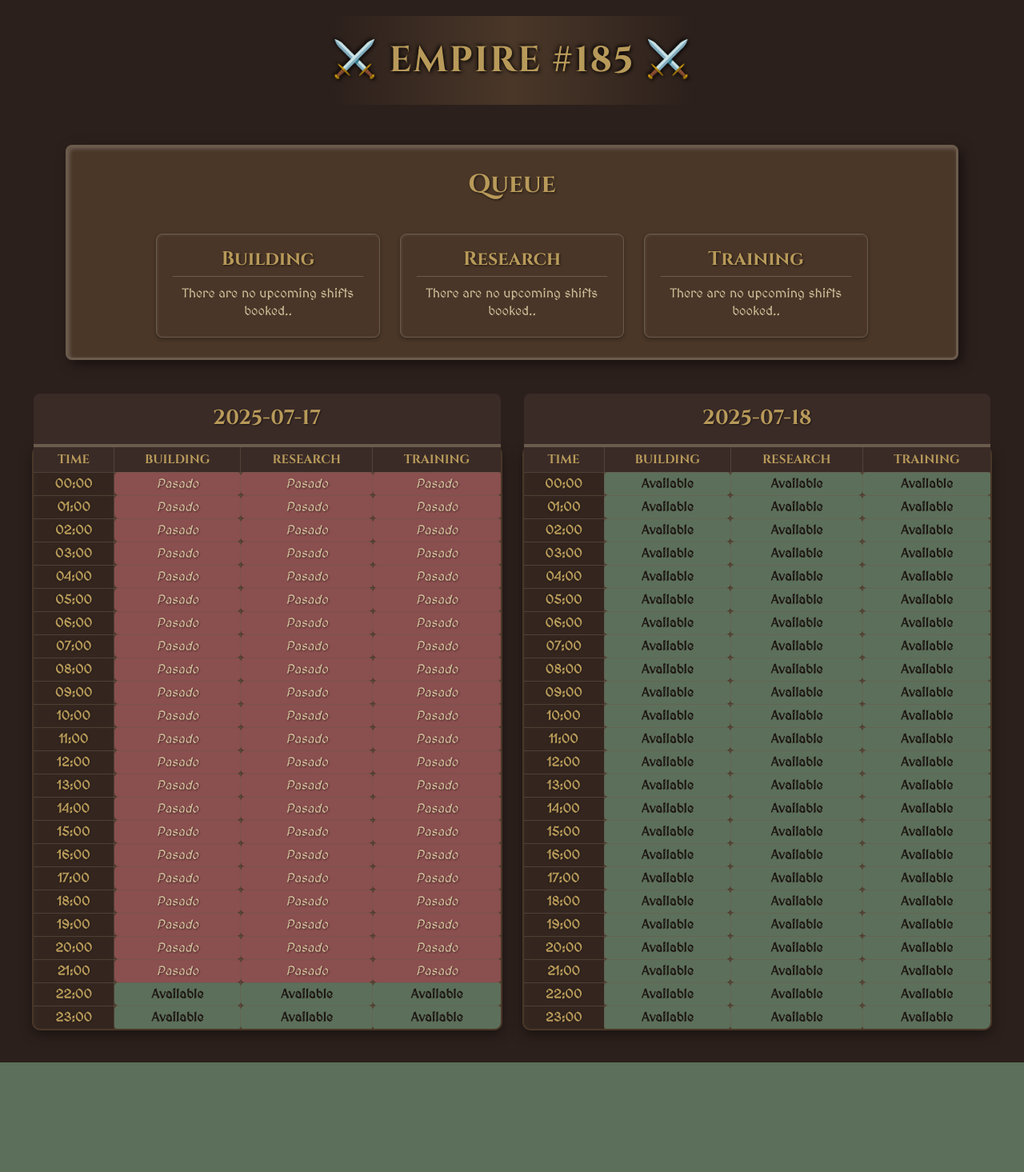
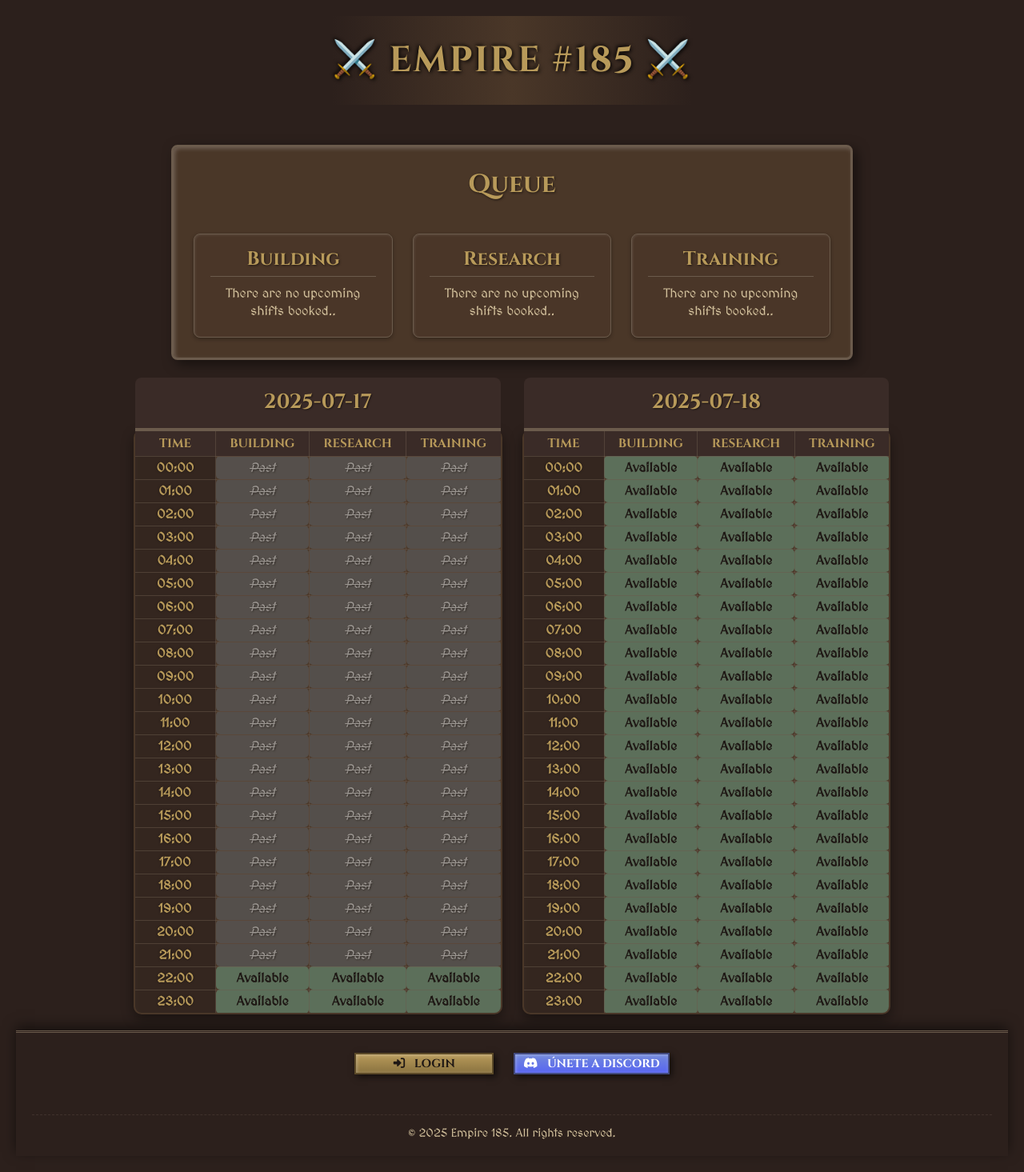
Before and after one commit to MEPPERDONAS/185_reservas, a Flask app: page / in a window 1280 px wide. Shown: the whole page at 80% size. Before the commit the page ends 1328 px from the top, so only its background shows below. Run offline with Flask 3, Linux system fonts and the light colour scheme; the visitor is signed in with stand-in values (Sample User, id 1).

Commit message:
mejoras al footer

```diff
--- a/static/style.css
+++ b/static/style.css
@@ -858,3 +858,70 @@
     font-size: 0.95em;
     }
 }
+/* --- 14. Estilos para el Footer --- */
+.main-footer {
+    width: 100%;
+    background-color: var(--aoe-dark-bg); /* Fondo oscuro del footer */
+    border-top: 3px double var(--aoe-border); /* Borde superior como el título */
+    padding: 20px 0;
+    margin-top: auto; /* Empuja el footer hacia abajo en la página flex */
+    text-align: center;
+    box-shadow: 0 -5px 15px rgba(0, 0, 0, 0.5); /* Sombra superior */
+    flex-shrink: 0; /* Evita que el footer se encoja */
+}
+
+.footer-content {
+    max-width: 1200px;
+    margin: 0 auto;
+    padding: 0 15px;
+    display: flex;
+    flex-wrap: wrap; /* Permite que los elementos se envuelvan */
+    justify-content: center; /* Centra los elementos horizontalmente */
+    align-items: center;
+    gap: 20px; /* Espacio entre los elementos del footer */
+}
+
+.main-footer p {
+    color: var(--aoe-text-light);
+    font-size: 0.9em;
+    margin: 0;
+    flex-basis: 100%; /* Ocupa todo el ancho si hay varios elementos, centra el texto */
+    padding-top: 15px; /* Espacio encima del copyright si está en una nueva línea */
+    border-top: 1px dashed rgba(107, 91, 76, 0.3); /* Línea punteada sutil */
+    margin-top: 15px;
+}
+
+/* Reutilizando la clase nav-button para el botón de admin */
+/* El estilo base ya está en tu CSS principal */
+
+/* Estilo específico para el botón de Discord */
+.discord-button {
+    background: linear-gradient(to bottom, #7289DA, #5865F2); /* Colores de Discord */
+    border-color: #434B80;
+    color: white; /* Texto blanco para el botón de Discord */
+}
+
+.discord-button:hover {
+    background: linear-gradient(to bottom, #8A9AEB, #7289DA);
+    border-color: #535B90;
+}
+
+/* Iconos dentro de los botones (Font Awesome) */
+.nav-button .fas,
+.nav-button .fab { /* fab para iconos de marcas como Discord */
+    margin-right: 8px; /* Espacio entre el icono y el texto */
+}
+
+/* Media Queries para responsividad del footer */
+@media (max-width: 768px) {
+    .footer-content {
+        flex-direction: column; /* Apilar elementos en pantallas pequeñas */
+        gap: 15px;
+    }
+
+    .main-footer p {
+        padding-top: 10px;
+        margin-top: 10px;
+        font-size: 0.8em;
+    }
+}
--- /dev/null
+++ b/templates/base.html
@@ -0,0 +1,94 @@
+<!DOCTYPE html>
+<html lang="en">
+<head>
+    <meta charset="UTF-8">
+    <meta name="viewport" content="width=device-width, initial-scale=1.0">
+    <title>{% block title %}Empire 185{% endblock %}</title> {# Bloque para el título de la página #}
+    <link rel="stylesheet" href="{{ url_for('static', filename='style.css') }}">
+    <link rel="stylesheet" href="https://cdnjs.cloudflare.com/ajax/libs/font-awesome/6.0.0-beta3/css/all.min.css">
+    <style>
+        /* CSS for the bonus icon */
+        .bonus-icon {
+            margin-left: 5px;
+            color: gold;
+            font-weight: bold;
+        }
+        /* Class for bonused slots in the table */
+        .bonused-slot {
+            background-color: #fffacd;
+        }
+        /* Style for the icon in "Next in Queue" */
+        .queue-item .bonus-active-indicator {
+            color: gold;
+            font-size: 1.2em;
+            margin-left: 5px;
+        }
+
+        /* Opcional: Estilo para centrar los botones en el footer si es necesario */
+        .footer-buttons {
+            display: flex;
+            justify-content: center; /* Centra horizontalmente los botones */
+            gap: 15px; /* Espacio entre los botones */
+            margin-bottom: 10px; /* Espacio entre los botones y el texto de copyright */
+            flex-wrap: wrap; /* Permite que los botones se envuelvan si no hay espacio */
+        }
+    </style>
+</head>
+<body>
+    <header>
+        <nav class="main-nav">
+            {# Botón para Admin Panel - se mantiene en el header #}
+            {% if session.get('logged_in') and session.get('role') == 'admin' %}
+                <a href="{{ url_for('admin_panel') }}" class="nav-button">
+                    <i class="fas fa-user-shield"></i> Admin Panel
+                </a>
+            {% endif %}
+            {# Aquí puedes poner otros elementos de navegación si son exclusivos del header #}
+        </nav>
+        {# Título principal <h1> #}
+        <h1>{% block page_heading %} ⚔️ EMPIRE #185 ⚔️ {% endblock %}</h1>
+    </header>
+
+    <main>
+        {% with messages = get_flashed_messages(with_categories=true) %}
+            {% if messages %}
+                <ul class="flashes">
+                    {% for category, message in messages %}
+                        <li class="{{ category }}">{{ message }}</li>
+                    {% endfor %}
+                </ul>
+            {% endif %}
+        {% endwith %}
+
+        {# Este es el bloque principal donde irá el contenido específico de cada página #}
+        {% block content %}{% endblock %}
+    </main>
+
+    <footer class="main-footer">
+        <div class="footer-content">
+            <div class="footer-buttons">
+
+                {# Botones de login/logout - MOVIDOS AL FOOTER #}
+                {% if session.get('logged_in') %}
+                    <a href="{{ url_for('logout') }}" class="nav-button logout-button">
+                        <i class="fas fa-sign-out-alt"></i> Logout
+                    </a>
+                {% else %}
+                    <a href="{{ url_for('admin_panel') }}" class="nav-button">
+                        <i class="fas fa-sign-in-alt"></i> Login
+                    </a>
+                {% endif %}
+
+                {# Botón de Discord - se mantiene en el footer #}
+                <a href="https://discord.gg/KjB5rFnm" target="_blank" class="nav-button discord-button">
+                    <i class="fab fa-discord"></i> Únete a Discord
+                </a>
+            </div>
+
+            <p>&copy; 2025 Empire 185. All rights reserved.</p>
+        </div>
+    </footer>
+    {# Si tienes un script.js global, puedes ponerlo aquí. Si es específico de index.html, déjalo allí o crea un bloque para scripts #}
+    {# <script src="{{ url_for('static', filename='script.js') }}"></script> #}
+</body>
+</html>
--- a/templates/index.html
+++ b/templates/index.html
@@ -1,42 +1,12 @@
-<!DOCTYPE html>
-<html lang="en"></html>
-<head>
-    <meta charset="UTF-8">
-    <meta name="viewport" content="width=device-width, initial-scale=1.0">
-    <title>EMPIRE 185</title>
-    <link rel="stylesheet" href="{{ url_for('static', filename='style.css') }}">
-    <style>
-        /* CSS for the bonus icon */
-        .bonus-icon {
-            margin-left: 5px;
-            color: gold;
-            font-weight: bold;
-        }
-        /* Class for bonused slots in the table */
-        .bonused-slot {
-            background-color: #fffacd;
-        }
-        /* Style for the icon in "Next in Queue" */
-        .queue-item .bonus-active-indicator {
-            color: gold;
-            font-size: 1.2em;
-            margin-left: 5px;
-        }
-    </style>
-</head>
-<body>
-    <h1>   ⚔️ EMPIRE #185 ⚔️   </h1>
+{% extends "base.html" %}
 
-    {% with messages = get_flashed_messages(with_categories=true) %}
-      {% if messages %}
-        <ul class="flashes">
-        {% for category, message in messages %}
-          <li class="{{ category }}">{{ message }}</li>
-        {% endfor %}
-        </ul>
-      {% endif %}
-    {% endwith %}
+{# Opcional: Si quieres un título de pestaña diferente para Home #}
+{% block title %}Home - Empire #185{% endblock %}
 
+{# Opcional: Si quieres un título <h1> diferente para la página de inicio, sobrescríbelo aquí #}
+{# {% block page_heading %}Welcome to Empire #185!{% endblock %} #}
+
+{% block content %}
     <div class="first-in-queue-container">
         <h2>Queue</h2>
         <div class="queue-list">
@@ -80,7 +50,7 @@
                                 {% set is_bonused = date_str in bonused_slots[queue] and time_str in bonused_slots[queue][date_str] %}
                                 <td class="slot
                                     {% if not slot_data.available %}
-                                        booked {% if slot_data.booked_by == 'Past' %} past-slot {% endif %}
+                                        booked {% if slot_data.booked_by == 'Pasado' %} past-slot {% endif %}
                                     {% else %}
                                         available
                                     {% endif %}
@@ -88,10 +58,10 @@
                                     data-date="{{ date_str }}"
                                     data-queue="{{ queue }}"
                                     data-time="{{ time_str }}">
-                                    {% if slot_data.booked_by and slot_data.booked_by != 'Past' %}
+                                    {% if slot_data.booked_by and slot_data.booked_by != 'Pasado' %}
                                         {{ slot_data.booked_by }}
                                     {% else %}
-                                        {% if slot_data.booked_by == 'Past' %}
+                                        {% if slot_data.booked_by == 'Pasado' %}
                                             Past
                                         {% else %}
                                             Available
@@ -117,5 +87,4 @@
     </form>
 
     <script src="{{ url_for('static', filename='script.js') }}"></script>
-</body>
-</html>
+{% endblock %}
```
